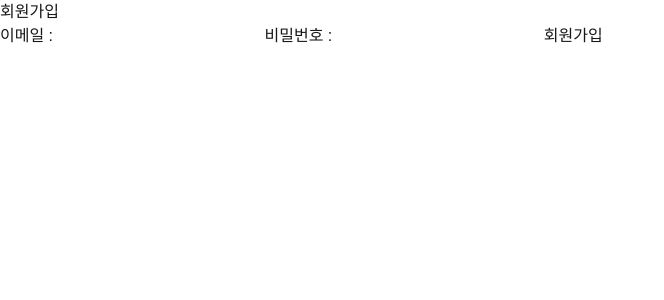
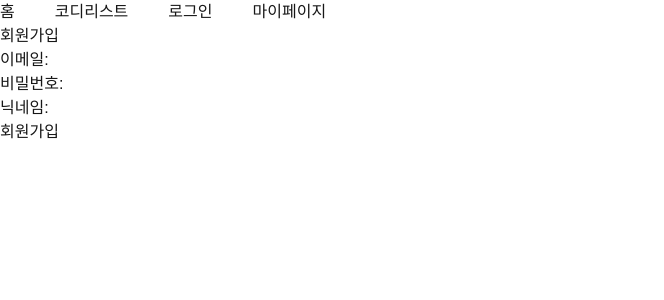
Before and after one commit to jeongol/outfit-of-the-weather, a Next.js app: page /signup in a window 1280 px wide. Shown: the top 300 px of the page, without its empty margins (0-664 px from the left). Built offline with nearby package versions, Linux system fonts and the light colour scheme; no server answers.

Commit message:
add: header, 로그인/회원가입 추가(zustand-상태관리로 로그인정보 저장 완료)

```diff
--- a/src/app/(auth)/login/page.tsx
+++ b/src/app/(auth)/login/page.tsx
@@ -1,11 +1,75 @@
-import React from "react";
+"use client";
 
-const page = () => {
+import supabase from "@/utils/supabase";
+import { useUserStore } from "@/zustand/store";
+import Link from "next/link";
+import { useRouter } from "next/navigation";
+import React, { useState } from "react";
+
+const LoginPage = () => {
+  const [email, setEmail] = useState("");
+  const [password, setPassword] = useState("");
+  const router = useRouter();
+
+  const handleLogin = async (e: React.FormEvent<HTMLFormElement>) => {
+    e.preventDefault();
+
+    const { data } = await supabase.auth.signInWithPassword({
+      email: email,
+      password: password
+    });
+
+    if (data.user && data.user.email) {
+      useUserStore.getState().loginUser({
+        email: data.user.email,
+        accessToken: data.session.access_token,
+        userId: data.user.id,
+        isAuthenticated: true
+      });
+      console.log("로그인이 완료되었습니다");
+      router.push("/");
+    } else {
+      console.error("Email이 존재하지 않습니다.");
+    }
+  };
+
   return (
     <div>
-      <input />
+      <h1>로그인</h1>
+
+      <form onSubmit={handleLogin}>
+        <div>
+          <label>
+            이메일:
+            <input
+              type="email"
+              value={email}
+              onChange={(e) => setEmail(e.target.value)}
+              required
+              className="text-black"
+            />
+          </label>
+        </div>
+        <div>
+          <label>
+            비밀번호:
+            <input
+              type="password"
+              value={password}
+              onChange={(e) => setPassword(e.target.value)}
+              required
+              className="text-black"
+            />
+          </label>
+        </div>
+        <button type="submit">로그인</button>
+      </form>
+      <div>
+        <div>아직 회원이 아니신가요?</div>
+        <Link href={"/signup"}>회원가입 하러가기</Link>
+      </div>
     </div>
   );
 };
 
-export default page;
+export default LoginPage;
--- a/src/app/(auth)/signup/page.tsx
+++ b/src/app/(auth)/signup/page.tsx
@@ -1,16 +1,76 @@
-import React from "react";
+"use client"; // 클라이언트 컴포넌트로 설정
+import supabase from "@/utils/supabase";
+import React, { useState } from "react";
 
-const page = () => {
+const SignupPage = () => {
+  const [email, setEmail] = useState("");
+  const [password, setPassword] = useState("");
+  const [nickname, setNickname] = useState("");
+
+  const handleSignUp = async (e: React.FormEvent<HTMLFormElement>) => {
+    e.preventDefault();
+
+    const { data, error } = await supabase.auth.signUp({
+      email: email,
+      password: password,
+      options: {
+        data: {
+          nickname: nickname
+        }
+      }
+    });
+
+    if (error) {
+      console.error("Error:", error.message);
+    } else {
+      console.log("회원가입 성공!", data);
+    }
+  };
+
   return (
     <>
-      <div>회원가입</div>
-      <div>
-        이메일 : <input />
-        비밀번호 : <input />
-        <button>회원가입</button>
-      </div>
+      <h1>회원가입</h1>
+      <form onSubmit={handleSignUp}>
+        <div>
+          <label>
+            이메일:
+            <input
+              type="email"
+              value={email}
+              onChange={(e) => setEmail(e.target.value)}
+              required
+              className="text-black"
+            />
+          </label>
+        </div>
+        <div>
+          <label>
+            비밀번호:
+            <input
+              type="password"
+              value={password}
+              onChange={(e) => setPassword(e.target.value)}
+              required
+              className="text-black"
+            />
+          </label>
+        </div>
+        <div>
+          <label>
+            닉네임:
+            <input
+              type="text"
+              value={nickname}
+              onChange={(e) => setNickname(e.target.value)}
+              required
+              className="text-black"
+            />
+          </label>
+        </div>
+        <button type="submit">회원가입</button>
+      </form>
     </>
   );
 };
 
-export default page;
+export default SignupPage;
--- a/src/app/layout.tsx
+++ b/src/app/layout.tsx
@@ -1,7 +1,7 @@
 import type { Metadata } from "next";
 import localFont from "next/font/local";
 import "./globals.css";
-import Link from "next/link";
+import Header from "@/components/Header";
 
 const geistSans = localFont({
   src: "./fonts/GeistVF.woff",
@@ -27,16 +27,8 @@ export default function RootLayout({
   return (
     <html lang="en">
       <body className={`${geistSans.variable} ${geistMono.variable} antialiased`}>
+        <Header />
         {children}
-        <Link href={"/"}></Link>
-        <Link href={"/1"}></Link>
-        {/* <Link href={"/"}></Link>
-         <Link href={"/codytest"}></Link>
-         <Link href={"/"}></Link>
-         <Link href={"/list"}></Link>
-         <Link href={"/login"}></Link>
-         <Link href={"/"}></Link>
-         <Link href={"/"}></Link> */}
       </body>
     </html>
   );
--- a/src/app/page.tsx
+++ b/src/app/page.tsx
@@ -1,5 +1,3 @@
-import Link from "next/link";
-
 export default function Home() {
-  return <div className="flex-auto">main</div>;
+  return <div className="flex-auto">Home</div>;
 }
--- a/src/components/Header.tsx
+++ b/src/components/Header.tsx
@@ -1,7 +1,15 @@
+import Link from "next/link";
 import React from "react";
 
 const Header = () => {
-  return <div>Header</div>;
+  return (
+    <div className="flex gap-10">
+      <Link href={"/"}>홈</Link>
+      <Link href={"/list"}>코디리스트</Link>
+      {<Link href={"/login"}>로그인</Link>}
+      <Link href={"/mypage"}>마이페이지</Link>
+    </div>
+  );
 };
 
 export default Header;
--- a/src/utils/supabase.ts
+++ b/src/utils/supabase.ts
@@ -1,7 +1,7 @@
 import { createClient } from "@supabase/supabase-js";
 
-const supabaseUrl = process.env.SUPABASE_API_URL as string;
-const supabaseKey = process.env.SUPABASE_API_KEY as string;
+const supabaseUrl = process.env.NEXT_PUBLIC_SUPABASE_API_URL as string;
+const supabaseKey = process.env.NEXT_PUBLIC_SUPABASE_API_KEY as string;
 
 const supabase = createClient(supabaseUrl, supabaseKey);
 export default supabase;
```
Also changed, not shown: src/zustand/store.ts (+52 -1 lines), 1 other file (tests, documents, lock files or other folders).
